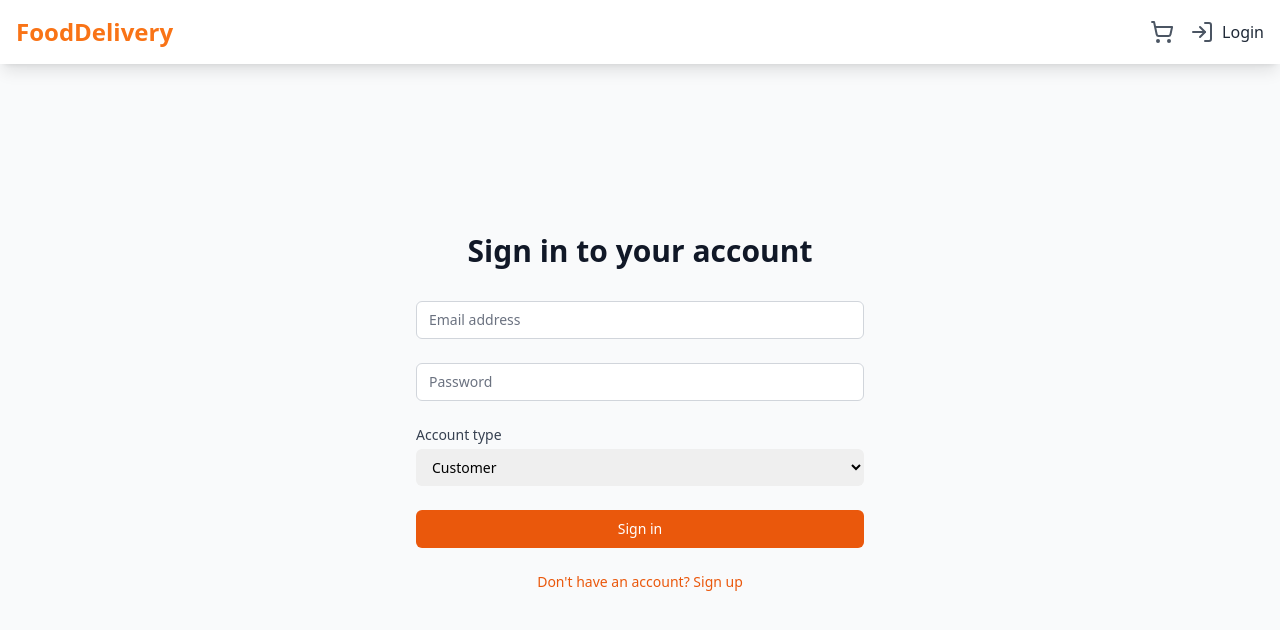
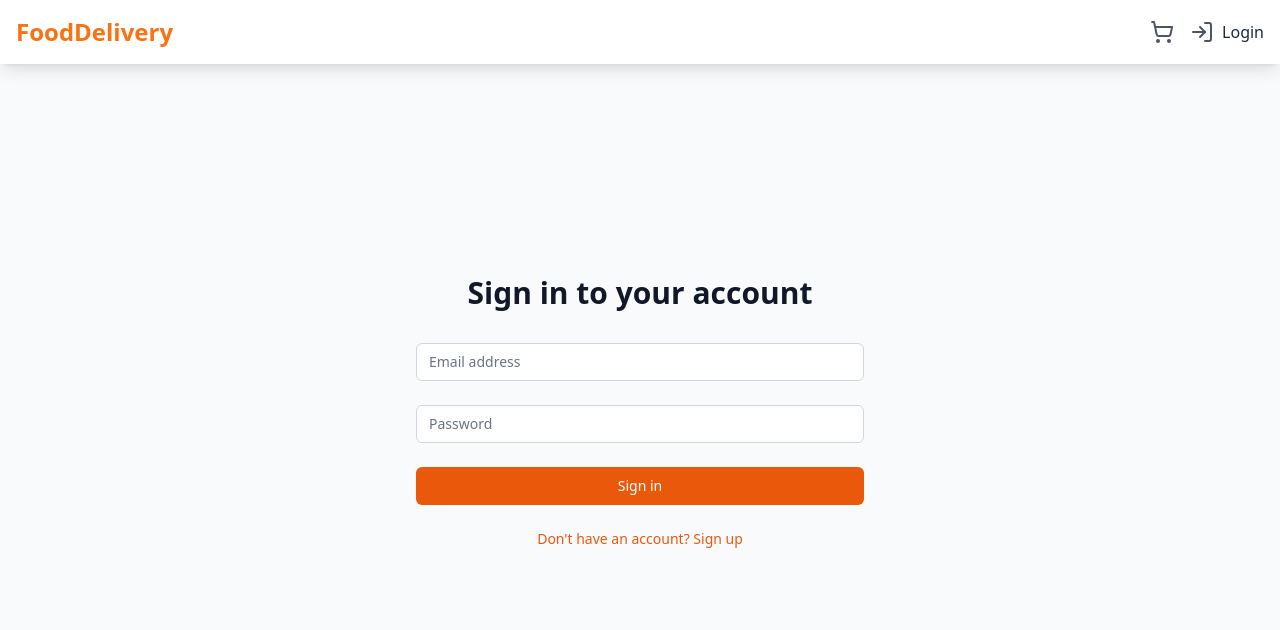
Before and after one commit to ZakariaBouzouf/Lieferando-Clone-Frontend, a React (Vite) app: page /login in a window 1280 px wide. Shown: the top 630 px of the page. Built offline with nearby package versions, Linux system fonts and the light colour scheme; no server answers.

Commit message:
Giving the choice to only when during the registration to choose type of user

```diff
--- a/src/components/auth/AuthForm.jsx
+++ b/src/components/auth/AuthForm.jsx
@@ -13,6 +13,7 @@ export default function AuthForm({ type, onSubmit, error }) {
 
   const handleSubmit = (e) => {
     e.preventDefault();
+    console.log(formData)
     onSubmit(formData);
   };
 
@@ -95,7 +96,7 @@ export default function AuthForm({ type, onSubmit, error }) {
             />
           </div>
         )}
-        <div>
+        {type ==='register'&& <div>
           <label className="block text-sm font-medium text-gray-700">Account type</label>
           <select
             name="role"
@@ -106,7 +107,7 @@ export default function AuthForm({ type, onSubmit, error }) {
             <option value={USER_ROLES.CUSTOMER}>Customer</option>
             <option value={USER_ROLES.RESTAURANT}>Restaurant Owner</option>
           </select>
-        </div>
+        </div> }
 
         <div>
           <button
```
Also changed, not shown: src/components/checkout/CheckoutForm.jsx (line endings or trailing spaces).
